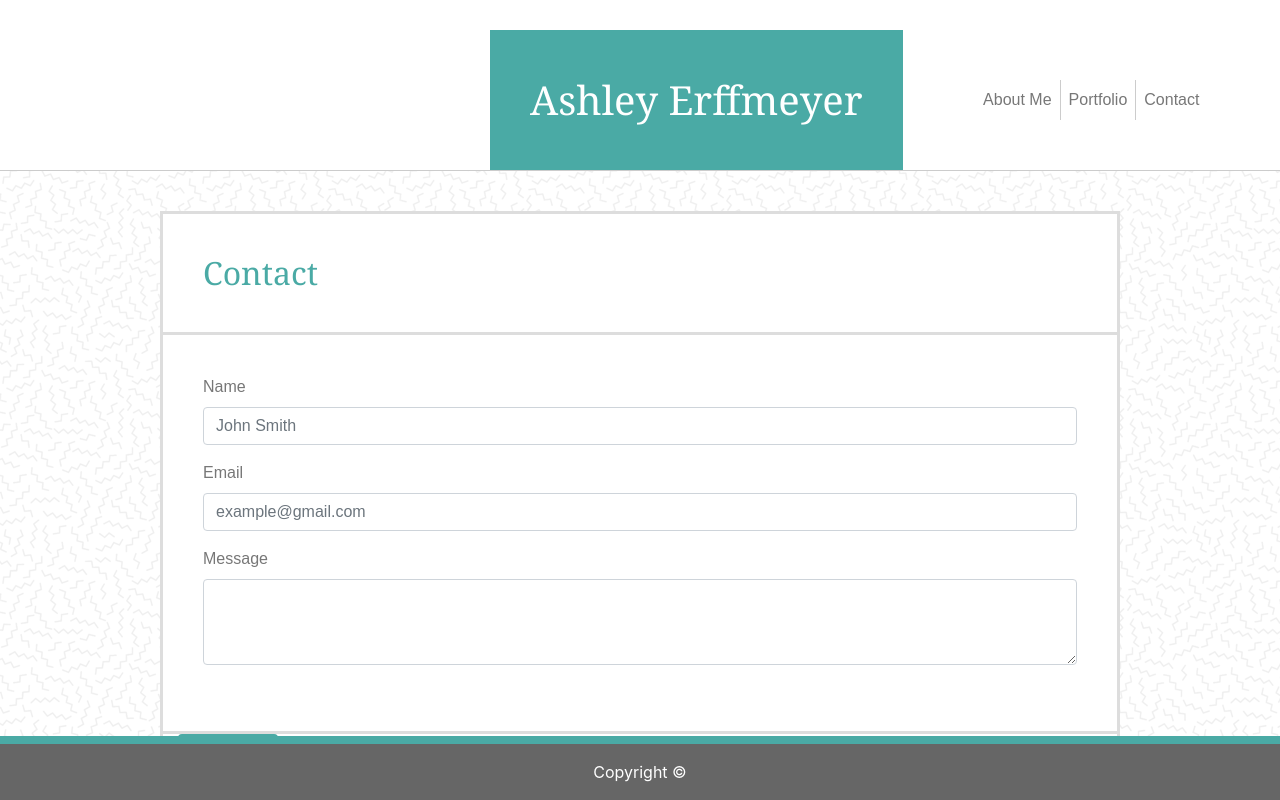
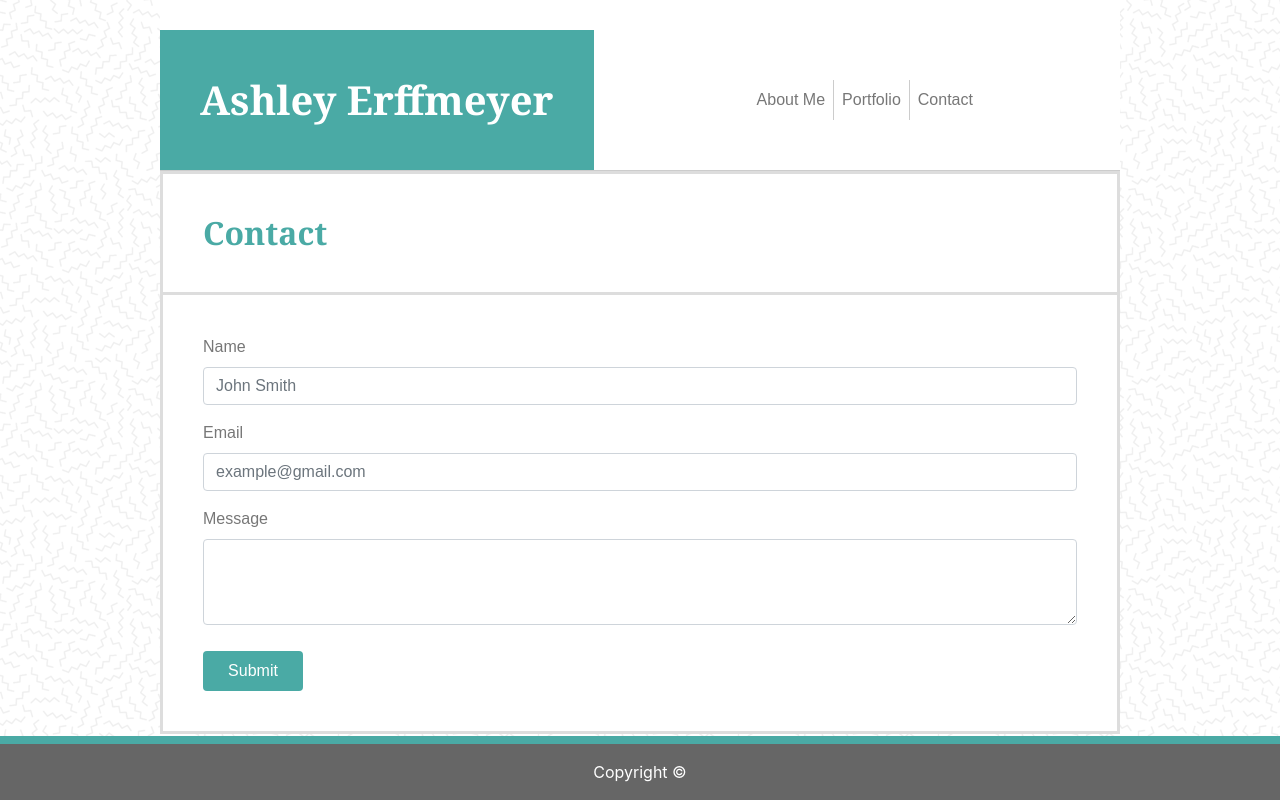
Before and after one commit to ashleyerffmeyer/bootstrap-portfolio, a plain HTML site: page contact.html in a window 1280 px wide. Drawn offline with nearby package versions, Linux system fonts and the light colour scheme.

Commit message:
updating format to navbar

```diff
--- a/assets/css/style.css
+++ b/assets/css/style.css
@@ -1,8 +1,6 @@
 /**
 Bootstrap Portfolio CSS Stylesheet
  **/
-
-
 
 body{
     background: url("../images/memphis-mini.png");
@@ -10,20 +8,18 @@ body{
     margin: 0;
 }
 
-.navbar,
-.navbar-expand-sm,
-.navbar-expand-md,
-.navbar-expand-lg,
-.navbar-expand-xl{
+.navbar-wrapper {
+    background-color: #CCC;
+    border-bottom: #CCC;
+}
+
+.navbar {
+    max-width: 960px;
     background-color: #ffffff;
     border-color: #cccccc;
-    text-align: left;
     border-style: solid;
     border-width: 0 0 1px 0;
-    display: flex;
-    justify-content: space-between;
-    align-items: center;
-    margin: 0 auto 40px;
+    margin: 0 auto;
     padding: 30px 0 0 0;
     color: #ffffff;
 }
@@ -32,9 +28,9 @@ body{
     font-family: 'Georgia', Times, Times New Roman, serif;
     background-color: #4aaaa5;
     padding: 40px;
-    margin: 0px 0px 0px 490px;
     font-size: 40px;
     color: #ffffff;
+    font-weight: bold;
 }
 
 .navbar-nav{
@@ -43,11 +39,16 @@ body{
     list-style-type: none;
     text-align: right;
     margin: auto;
+    padding: auto;
 }
 
 a{
     font-family: 'Arial', 'Helvetica Neue', Helvetica, sans-serif;
     color: #777777;
+}
+
+#icon{
+    font-style: bold;
 }
 
 .nav-item, .active{
@@ -95,8 +96,14 @@ a:active {
     padding: 40px 0 40px 0;
 }
 
+.contact-info{
+    border-bottom: none;
+    padding: 40px 0 0px 0;
+}
+
 h2{
     margin: 0 0px 0 40px;
+    font-weight: bold;
 }
 
 #input{
@@ -104,7 +111,6 @@ h2{
     color: #777777;
     margin: 0 40px 40px 40px;
     padding: 25px 0 0px 0;
-
 }
 
 .col-md-3{
@@ -113,6 +119,9 @@ h2{
 
 .col-md-9{
     padding: 40px 40px 40px 10px;
+}
+.col-md-2{
+    padding: 0px 0px 40px 40px;
 }
 
 form{
--- a/contact.html
+++ b/contact.html
@@ -43,7 +43,7 @@
             </div>
         </div>
         <div class="row">
-            <div class="col-md-12">
+            <div class="col-md-12 contact-info">
                 <form>
                     <div class="form-group">
                         <label for="exampleFormControlInput1">Name</label>
@@ -75,6 +75,16 @@
         <span>Copyright ©</span>
     </footer>
 
+    <script src="https://code.jquery.com/jquery-3.3.1.slim.min.js"
+        integrity="sha384-q8i/X+965DzO0rT7abK41JStQIAqVgRVzpbzo5smXKp4YfRvH+8abtTE1Pi6jizo"
+        crossorigin="anonymous"></script>
+    <script src="https://cdnjs.cloudflare.com/ajax/libs/popper.js/1.14.7/umd/popper.min.js"
+        integrity="sha384-UO2eT0CpHqdSJQ6hJty5KVphtPhzWj9WO1clHTMGa3JDZwrnQq4sF86dIHNDz0W1"
+        crossorigin="anonymous"></script>
+    <script src="https://stackpath.bootstrapcdn.com/bootstrap/4.3.1/js/bootstrap.min.js"
+        integrity="sha384-JjSmVgyd0p3pXB1rRibZUAYoIIy6OrQ6VrjIEaFf/nJGzIxFDsf4x0xIM+B07jRM"
+        crossorigin="anonymous"></script>
+
 </body>
 
 </html>
```
Also changed, not shown: index.html (+15 -2 lines), portfolio.html (+10 -0 lines).
